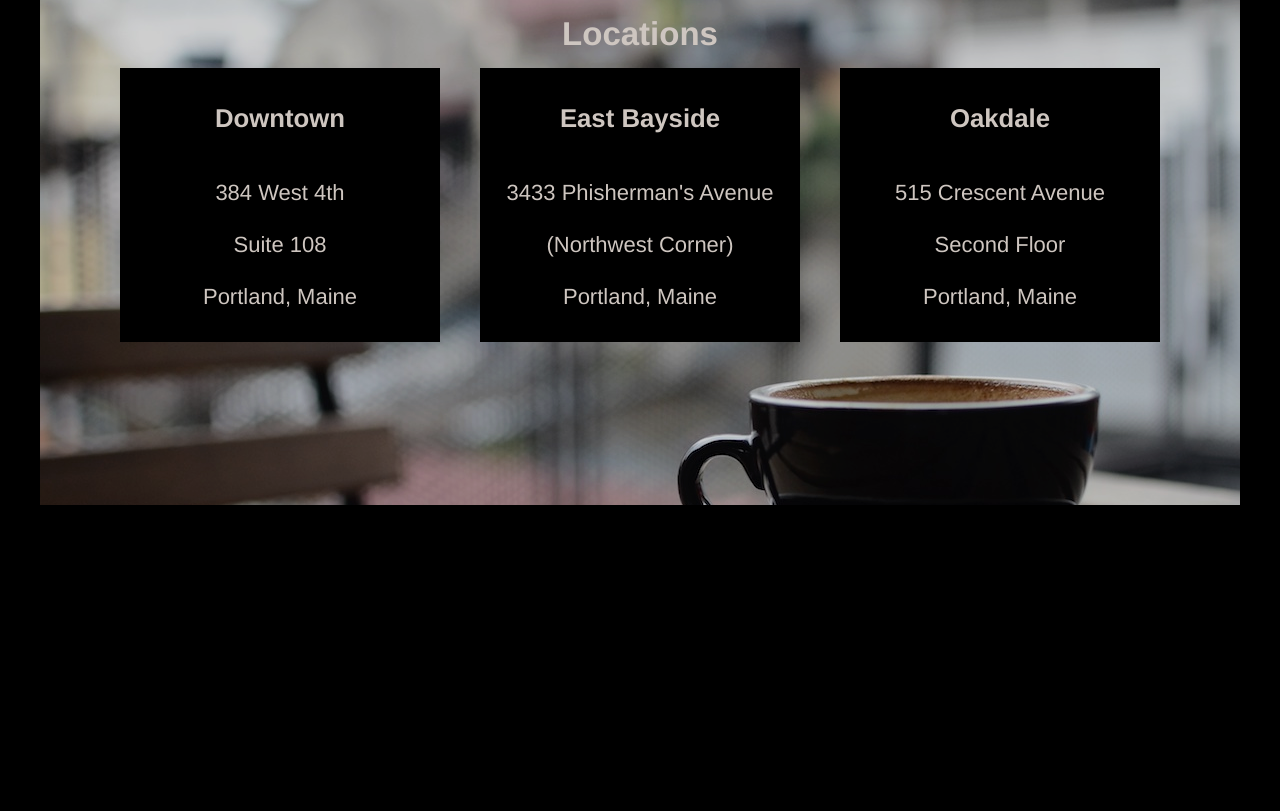
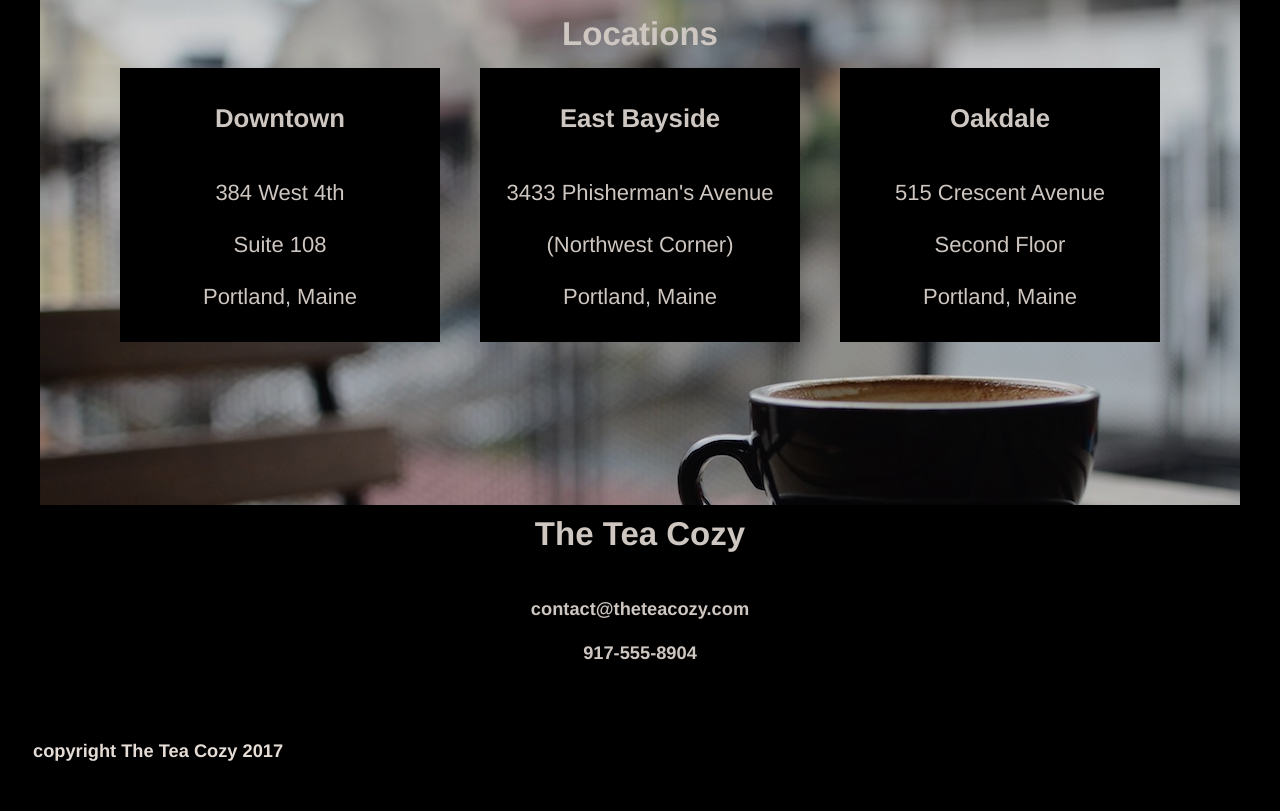
Before and after one commit to domsalunke/TeaCozy, a plain HTML site: page index.html in a window 1280 px wide. Shown: the part 1613-2424 px from the top of the page. Before the commit the page ends 2126 px from the top, so only its background shows below. Drawn offline with Linux system fonts and the light colour scheme; files whose address does not match are found by name.

Commit message:
Contact & Footer

```diff
--- a/index.html
+++ b/index.html
@@ -99,6 +99,21 @@
 </div>
 </div>
 
+<!--Contact-->
+
+<div id="contact">
+  <div class="details">
+    <h2>The Tea Cozy</h2>
+    <h5>contact@theteacozy.com<br><br>
+      917-555-8904</h5>
+    </div>
+  </div>
 
 <!--End main content-->
 </div>
+
+
+<!--Copyright-->
+<footer>
+    <h5>copyright The Tea Cozy 2017<h5>
+</footer>
--- a/resources/css/style.css
+++ b/resources/css/style.css
@@ -138,3 +138,23 @@ h2, h4 {
   padding: 10px;
   margin: 5px 20px;
 }
+
+/*Contact*/
+
+#contact {
+  display: flex;
+  justify-content: center;
+  text-align: center;
+  height: 200px;
+}
+
+h5 {
+  padding: 5px;
+}
+
+/*Footer*/
+
+footer {
+  text-align: left;
+  padding-left: 20px;
+}
```
